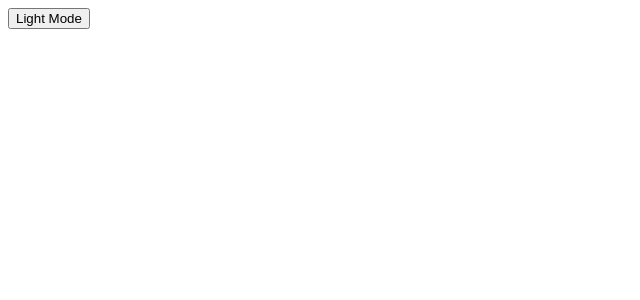
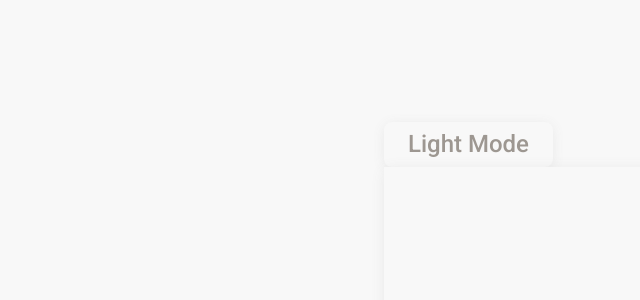
Before and after one commit to GabrielModog/tictactoe-react, a React (Create React App) app: page / in a window 1280 px wide. Shown: the top 300 px of the page, without its empty margins (0-640 px from the left). Built offline with nearby package versions, Linux system fonts and the light colour scheme.

Commit message:
adds style improvements

```diff
--- a/package.json
+++ b/package.json
@@ -10,6 +10,7 @@
     "@types/node": "^12.0.0",
     "@types/react": "^17.0.0",
     "@types/react-dom": "^17.0.0",
+    "node-sass": "^6.0.0",
     "react": "^17.0.2",
     "react-dom": "^17.0.2",
     "react-scripts": "4.0.3",
--- a/public/index.html
+++ b/public/index.html
@@ -10,34 +10,13 @@
       content="Web site created using create-react-app"
     />
     <link rel="apple-touch-icon" href="%PUBLIC_URL%/logo192.png" />
-    <!--
-      manifest.json provides metadata used when your web app is installed on a
-      user's mobile device or desktop. See https://developers.google.com/web/fundamentals/web-app-manifest/
-    -->
     <link rel="manifest" href="%PUBLIC_URL%/manifest.json" />
-    <!--
-      Notice the use of %PUBLIC_URL% in the tags above.
-      It will be replaced with the URL of the `public` folder during the build.
-      Only files inside the `public` folder can be referenced from the HTML.
-
-      Unlike "/favicon.ico" or "favicon.ico", "%PUBLIC_URL%/favicon.ico" will
-      work correctly both with client-side routing and a non-root public URL.
-      Learn how to configure a non-root public URL by running `npm run build`.
-    -->
-    <title>React App</title>
+		<link rel="preconnect" href="https://fonts.gstatic.com">
+<link href="https://fonts.googleapis.com/css2?family=Roboto:ital,wght@0,300;0,500;0,900;1,300;1,500;1,900&display=swap" rel="stylesheet">
+    <title>TicTacToe with ReactJs</title>
   </head>
   <body>
     <noscript>You need to enable JavaScript to run this app.</noscript>
     <div id="root"></div>
-    <!--
-      This HTML file is a template.
-      If you open it directly in the browser, you will see an empty page.
-
-      You can add webfonts, meta tags, or analytics to this file.
-      The build step will place the bundled scripts into the <body> tag.
-
-      To begin the development, run `npm start` or `yarn start`.
-      To create a production bundle, use `npm run build` or `yarn build`.
-    -->
   </body>
 </html>
--- a/src/App.tsx
+++ b/src/App.tsx
@@ -1,4 +1,6 @@
 import { ThemeProvider } from "styled-components";
+import Board from "./components/board";
+import Button from "./components/shared/button";
 
 import useTheme from "./hooks/useTheme";
 import { GlobalStyles } from "./utils/globalStyles";
@@ -12,11 +14,11 @@ function App() {
 	return (
 		<ThemeProvider theme={themeMode}>
 			<GlobalStyles />
-
 			<div className="App">
-				<button type="button" onClick={() => themeToggler()}>
+				<Button type="button" onClick={() => themeToggler()}>
 					{theme === "light" ? "Light Mode" : "Dark Mode"}
-				</button>
+				</Button>
+				<Board />
 			</div>
 		</ThemeProvider>
 	);
--- a/src/components/board.tsx
+++ b/src/components/board.tsx
@@ -1,3 +1,4 @@
+import styled from "styled-components";
 import { ICheckers } from "./checker";
 
 export interface IBoard {
@@ -6,4 +7,16 @@ export interface IBoard {
 	whenClick: (currentIndex: number) => void;
 }
 
-export default function Board() {}
+const Container = styled.div`
+	width: 512px;
+	height: 512px;
+	background: ${(props) => props.theme.background};
+	box-shadow: 0px 2px 14px -2px rgba(109, 109, 109, 0.14);
+	display: grid;
+	grid-template-columns: repeat(3, 1fr);
+	grid-template-rows: repeat(3, 1fr);
+`;
+
+export default function Board() {
+	return <Container></Container>;
+}
--- /dev/null
+++ b/src/components/shared/button.tsx
@@ -0,0 +1,19 @@
+import styled from "styled-components";
+
+const Button = styled.button`
+	padding: 0 1.5rem;
+	height: 45px;
+	font-size: 24px;
+	color: ${(props) => props.theme.text};
+	border: none;
+	display: flex;
+	align-items: center;
+	justify-content: center;
+	border-radius: 8px;
+	background: ${(props) => props.theme.background};
+	box-shadow: 0px 2px 14px -2px rgba(109, 109, 109, 0.14);
+	font-family: "Roboto", sans-serif;
+	font-weight: 400;
+`;
+
+export default Button;
--- a/src/utils/globalStyles.ts
+++ b/src/utils/globalStyles.ts
@@ -6,10 +6,20 @@ export type GlobalStyleProps = {
 };
 
 export const GlobalStyles = createGlobalStyle<GlobalStyleProps>`
+		* {
+			box-sizing: border-box;
+			margin: 0;
+			padding: 0;
+		}
+
     body {
         background: ${({ theme }) => theme.body};
         color: ${({ theme }) => theme.text};
         font-family: Tahoma, Arial, Helvetica, sans-serif, Arial, Roboto, sans-serif;
         transition: all 0.50s linear;
+				display: flex;
+				height: 100vh;
+				justify-content: center;
+				align-items: center;
     }
 `;
--- a/src/utils/theme.ts
+++ b/src/utils/theme.ts
@@ -1,13 +1,25 @@
 export const lightTheme = {
-	body: "#FFF",
-	text: "#363537",
+	body: "#f8f8f8",
+	text: "#9d9791",
 	toggleBorder: "#FFF",
-	background: "#363537",
+	background: "#f8f8f8",
+	board: "#FFF",
+	primary: "#5d9eed",
+	secondary: "#9ec7e7",
+	third: "#e85147",
+	fourth: "#e88347",
+	shadow: "#6d6d6d",
 };
 
-export const darkTheme = {
+export const darkTheme: typeof lightTheme = {
 	body: "#363537",
 	text: "#FAFAFA",
 	toggleBorder: "#6B8096",
 	background: "#999",
+	primary: "#5d9eed",
+	board: "#FFF",
+	secondary: "#9ec7e7",
+	third: "#e85147",
+	fourth: "#e88347",
+	shadow: "#6d6d6d",
 };
```
Also changed, not shown: public/manifest.json, 1 other file (tests, documents, lock files or other folders).
